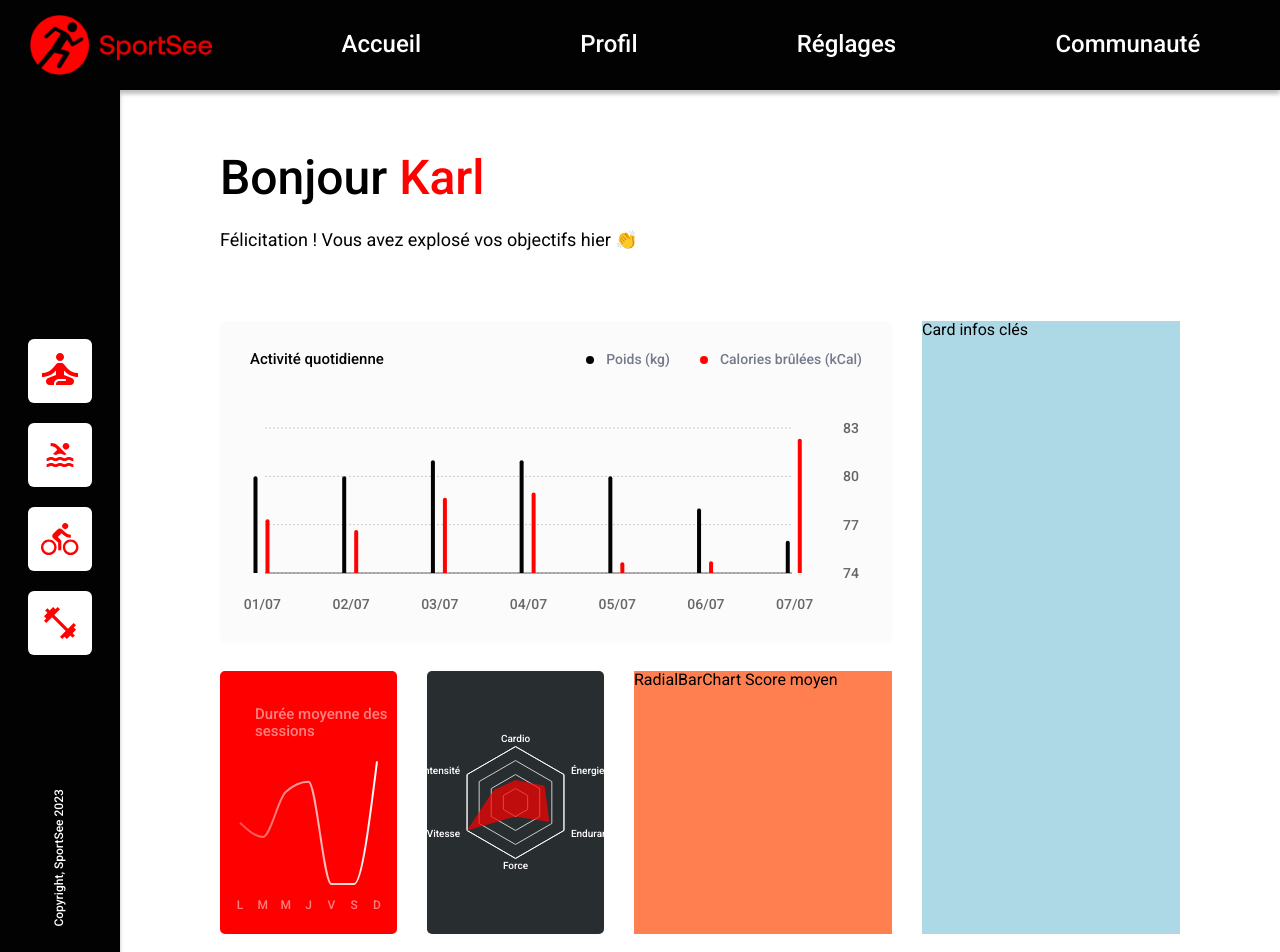
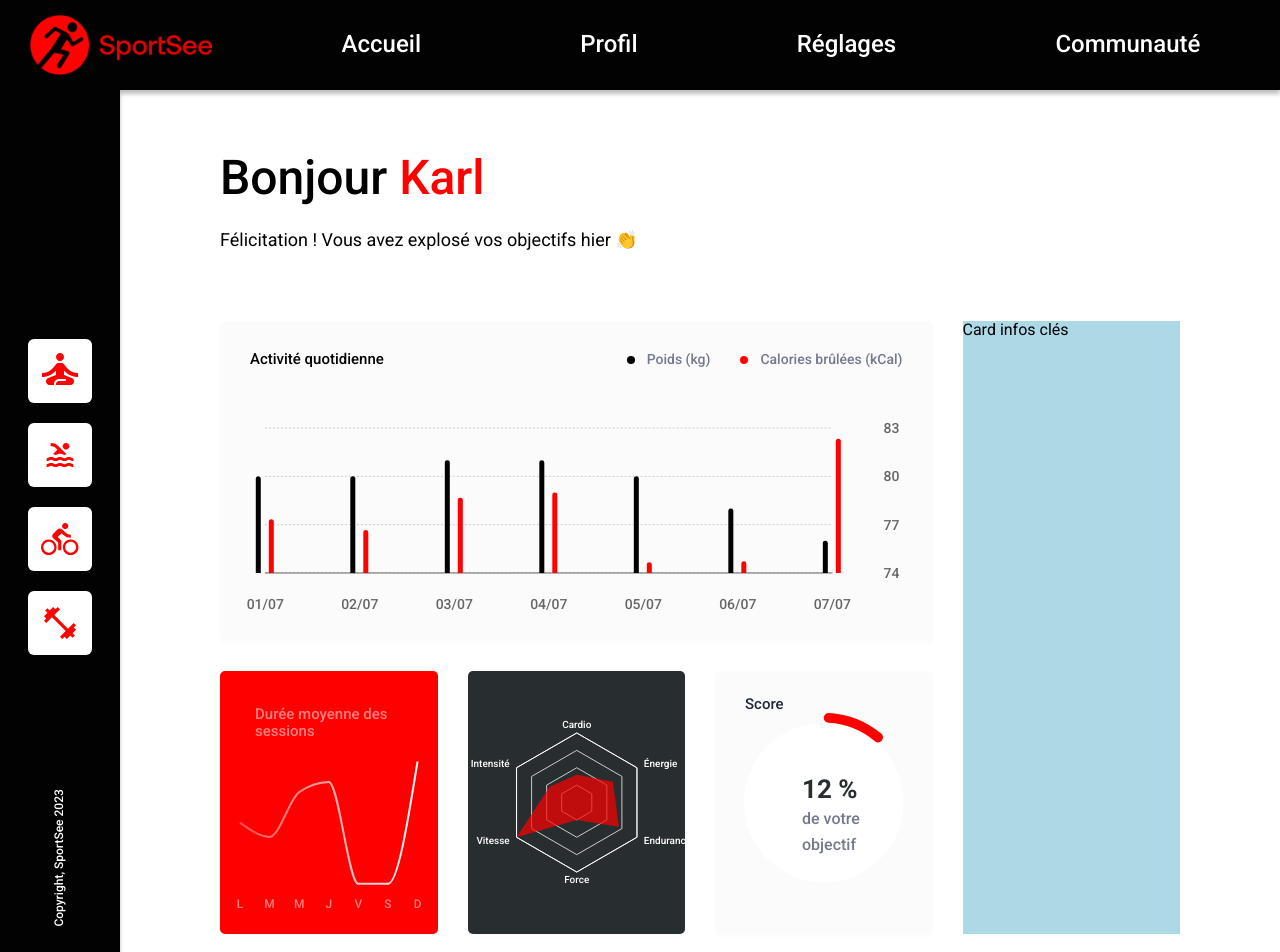
Before and after one commit to Cycle9898/OC_Projet-12_SportSee_Front, a React (Create React App) app: page /profile in a window 1280 px wide. Shown: the top 952 px of the page. Built offline with nearby package versions, Linux system fonts and the light colour scheme.

Commit message:
feat: added user's score radial bar chart on Profile Page using recharts + changed font size unit from px to rem on all charts' labels

```diff
--- a/src/components/ActivityBarChart.tsx
+++ b/src/components/ActivityBarChart.tsx
@@ -41,7 +41,7 @@ function ActivityBarChart({ chartData }: { chartData: UserActivityObj[] }) {
 
                     <XAxis dataKey="formattedDay"
                         tickLine={false}
-                        tick={{ fontSize: 14,fontWeight: 500 }}
+                        tick={{ fontSize: "0.875rem",fontWeight: 500 }}
                         padding={{ left: -47,right: -47 }}
                         tickMargin={20} />
 
@@ -51,7 +51,7 @@ function ActivityBarChart({ chartData }: { chartData: UserActivityObj[] }) {
                         domain={["dataMin - 2","dataMax + 2"]}
                         axisLine={false}
                         tickLine={false}
-                        tick={{ fontSize: 14,fontWeight: 500 }}
+                        tick={{ fontSize: "0.875rem",fontWeight: 500 }}
                         tickMargin={45} />
 
                     <YAxis yAxisId="calories"
--- a/src/components/AverageSessionsLineChart.tsx
+++ b/src/components/AverageSessionsLineChart.tsx
@@ -32,7 +32,7 @@ function AverageSessionsLineChart({ chartData }: { chartData: UserAverageSession
                         axisLine={false}
                         padding={{ left: 20,right: 20 }}
                         stroke="rgba(255,255,255,0.5"
-                        tick={{ fontSize: 12,fontWeight: 500 }}
+                        tick={{ fontSize: "0.75rem",fontWeight: 500 }}
                         tickMargin={10} />
 
                     <YAxis dataKey="sessionLength"
@@ -44,8 +44,7 @@ function AverageSessionsLineChart({ chartData }: { chartData: UserAverageSession
 
                     <Legend width={147}
                         align="left"
-                        iconSize={0}
-                        wrapperStyle={{ top: 35,left: 35,fontSize: 15,fontWeight: 500,color: "rgba(255,255,255, 0.5)" }}
+                        wrapperStyle={{ top: 35,left: 35,fontSize: "0.9375rem",fontWeight: 500,color: "rgba(255,255,255, 0.5)" }}
                         content={() => "Durée moyenne des sessions"} />
 
                     <Line dataKey="sessionLength"
--- a/src/components/PerformanceRadarChart.tsx
+++ b/src/components/PerformanceRadarChart.tsx
@@ -19,7 +19,7 @@ function PerformanceRadarChart({ chartData }: { chartData: UserPerformanceObj[]
 
                     <PolarAngleAxis dataKey="formattedKind"
                         stroke="white"
-                        tick={{ fontSize: 10,fontWeight: 500 }}
+                        tick={{ fontSize: "0.625rem",fontWeight: 500 }}
                         dy={3}
                         tickLine={false} />
 
--- /dev/null
+++ b/src/components/ScoreRadialBarChart.tsx
@@ -0,0 +1,45 @@
+import {
+    ResponsiveContainer,
+    RadialBarChart,
+    PolarAngleAxis,
+    RadialBar,
+    Legend
+} from "recharts";
+
+/*
+React component that contain the radial bar chart of user's score
+*/
+function ScoreRadialBarChart({ chartData }: { chartData: [{ dailyScore: number }] }) {
+    return (
+        <article className="score-chart">
+            <h2 className="score-chart__title">Score</h2>
+
+            <ResponsiveContainer width="100%" height={263}>
+                <RadialBarChart data={chartData}
+                    innerRadius="100%"
+                    outerRadius="120%"
+                    startAngle={90}
+                    endAngle={-270}
+                    barSize={10} >
+
+                    <circle cx="50%" cy="50%" fill="white" r="80"></circle>
+
+                    <PolarAngleAxis type="number"
+                        domain={[0,1]}
+                        tick={false}
+                    />
+
+                    <RadialBar dataKey="dailyScore"
+                        cornerRadius="50%"
+                        fill="red" />
+
+                    <Legend width={70}
+                        wrapperStyle={{ top: "40%",left: "40%",fontSize: "1rem",fontWeight: 500,color: "#74798C" }}
+                        content={() => <><span className="score-percent">{chartData[0].dailyScore * 100} %</span> de votre objectif</>} />
+                </RadialBarChart>
+            </ResponsiveContainer>
+        </article>
+    );
+}
+
+export default ScoreRadialBarChart;
--- a/src/pages/ProfilePage.tsx
+++ b/src/pages/ProfilePage.tsx
@@ -5,6 +5,7 @@ import LoadingSpinner from "../components/LoadingSpinner";
 import ActivityBarChart from "../components/ActivityBarChart";
 import AverageSessionsLineChart from "../components/AverageSessionsLineChart";
 import PerformanceRadarChart from "../components/PerformanceRadarChart";
+import ScoreRadialBarChart from "../components/ScoreRadialBarChart";
 
 /*
 React component that represent the Profile Page
@@ -49,8 +50,8 @@ function ProfilePage() {
               <ActivityBarChart chartData={fetchedData[1].sessions} />
               <AverageSessionsLineChart chartData={fetchedData[2].sessions} />
               <PerformanceRadarChart chartData={fetchedData[3].data} />
-              <div style={{ width: 258,height: 263,gridArea: "RBC",backgroundColor: "coral" }}>RadialBarChart Score moyen</div>
-              <div style={{ width: 258,height: 613,gridArea: "KIC",backgroundColor: "lightblue" }}>Card infos clés</div>
+              <ScoreRadialBarChart chartData={[{ dailyScore: fetchedData[0].dailyScore }]} />
+              <div style={{ maxWidth: 258,height: 613,gridArea: "KIC",backgroundColor: "lightblue" }}>Card infos clés</div>
             </div>
           </section>
         )}
--- /dev/null
+++ b/src/style/SASS/components/_score-radial-bar-chart.scss
@@ -0,0 +1,27 @@
+/* Score Radial Bar Chart component */
+
+.score-chart {
+    grid-area: RBC;
+    max-height: 263px;
+    background-color: $bg-color;
+    border-radius: 5px;
+    box-shadow: 0px 2px 4px 0px rgba(0, 0, 0, 0.02);
+    position: relative;
+
+    &__title {
+        color: #20253A;
+        @include font-set(0.9375rem, 500);
+        position: absolute;
+        top: 25px;
+        left: 30px;
+    }
+
+    .recharts-legend-wrapper {
+        line-height: 1.625rem;
+
+        .score-percent {
+            @include font-set(1.625rem, 700);
+            color: #282D30;
+        }
+    }
+}
--- a/src/style/SASS/main.scss
+++ b/src/style/SASS/main.scss
@@ -20,6 +20,7 @@
 @import './components/average-sessions-line-chart';
 @import './components/average-sessions-line-chart-tooltip';
 @import './components/performance-radar-chart';
+@import './components/score-radial-bar-chart';
 
 //Pages
 
--- a/src/style/SASS/pages/_profile-page.scss
+++ b/src/style/SASS/pages/_profile-page.scss
@@ -27,6 +27,7 @@
 
     &__charts-grid {
         display: grid;
+        grid-template-columns: repeat(4, 1fr);
         grid-template-areas: "BC BC BC KIC"
             "LC RC RBC KIC";
         gap: 30px;
```
